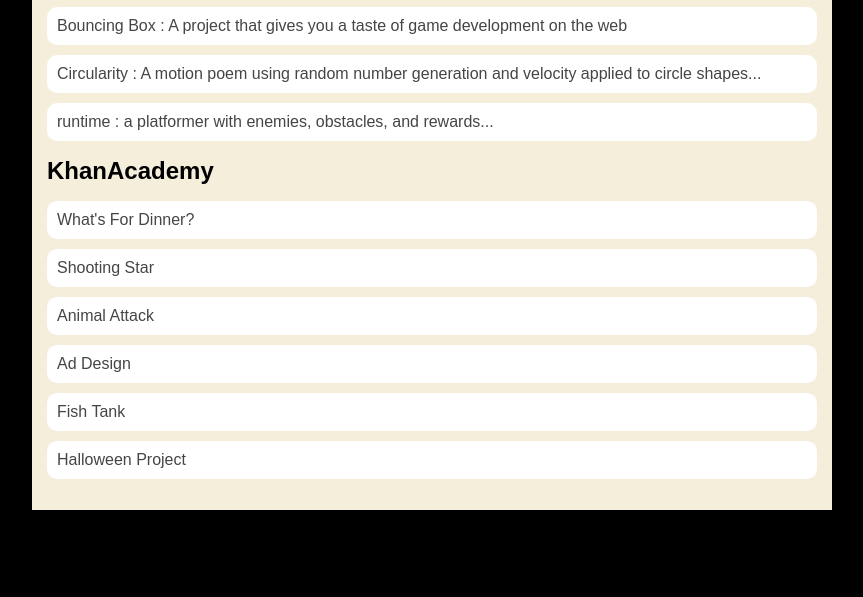
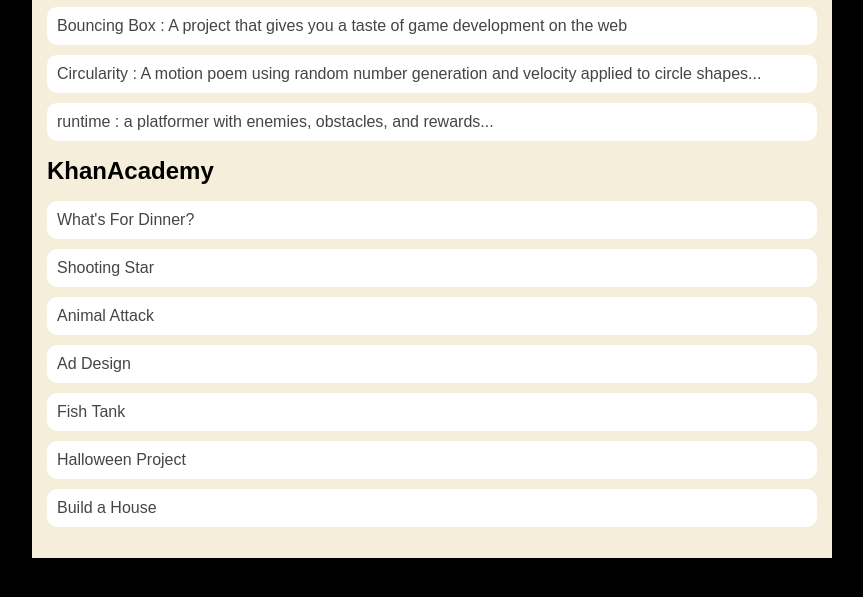
Before and after one commit to matthewabadie/matthewabadie.gitpod.io, a plain HTML site: page portfolio.html in a window 1280 px wide. Shown: the part 197-794 px from the top of the page, without its empty margins (208-1071 px from the left). Drawn offline with Linux system fonts and the light colour scheme.

Commit message:
describe your changes

```diff
--- a/portfolio.html
+++ b/portfolio.html
@@ -31,6 +31,7 @@
                     <li><a href=https://www.khanacademy.org/computer-programming/spin-off-of-project-ad-design/5836334910193664>Ad Design</a></li>
                     <li><a href=https://www.khanacademy.org/computer-programming/spin-off-of-project-fish-tank/5185019070693376>Fish Tank</a></li>
                     <li><a href=https://www.khanacademy.org/computer-programming/halloween-project/5196828177645568>Halloween Project</a></li>
+                    <li><a href=https://www.khanacademy.org/computer-programming/build-a-house/4915651057205248>Build a House</a></li>
                 </ul>
             </div>
         </main>
```
